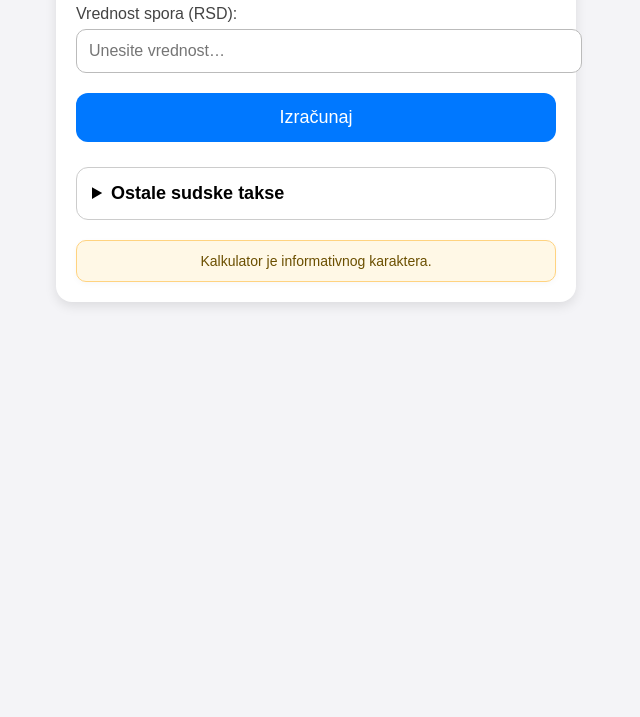
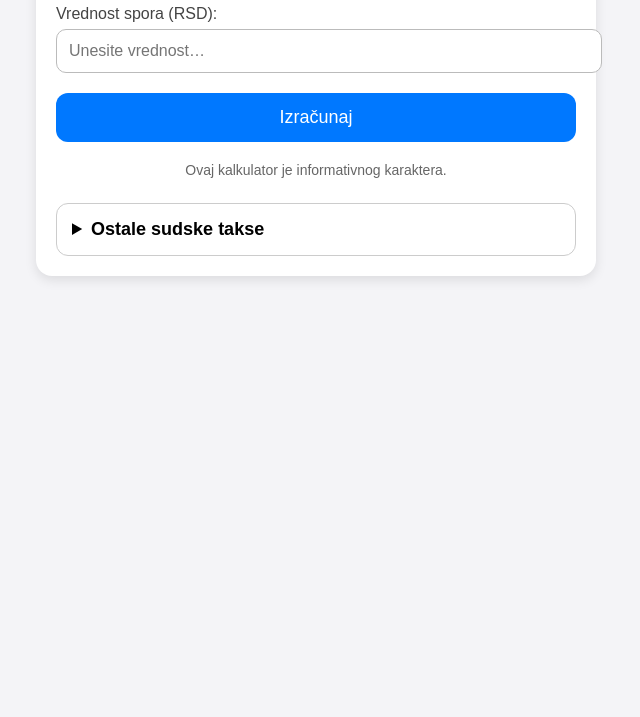
Before and after one commit to urke-86/Kalkulator-sudske-takse, a plain HTML site: page index.html in a window 1280 px wide. Shown: the part 83-800 px from the top of the page, without its empty margins (324-964 px from the left). Drawn offline with Linux system fonts and the light colour scheme.

Commit message:
index.html

```diff
--- a/index.html
+++ b/index.html
@@ -16,7 +16,7 @@
         background: white;
         padding: 20px;
         border-radius: 16px;
-        max-width: 480px;
+        max-width: 520px;
         margin: auto;
         box-shadow: 0 4px 12px rgba(0,0,0,0.1);
     }
@@ -68,7 +68,12 @@
     .item b {
         color: #000;
     }
-    /* Dropdown */
+    .note {
+        margin-top: 20px;
+        font-size: 14px;
+        color: #666;
+        text-align: center;
+    }
     details {
         margin-top: 25px;
         padding: 15px;
@@ -89,24 +94,10 @@
         line-height: 1.45;
         color: #444;
     }
-
-    /* NOTICE */
-    .notice {
-        margin-top: 20px;
-        padding: 12px 14px;
-        background: #fff8e6;
-        border: 1px solid #ffd380;
-        border-radius: 10px;
-        font-size: 14px;
-        color: #6b4f00;
-        text-align: center;
-        box-shadow: 0 2px 6px rgba(0,0,0,0.03);
-    }
 </style>
 </head>
 
 <body>
-
 <div class="card">
     <h2>Kalkulator sudskih taksi</h2>
 
@@ -125,56 +116,40 @@
         <div class="item" id="predlog_javni"></div>
     </div>
 
-    <!-- OSTALI TEKST – DROPDOWN -->
+    <p class="note">Ovaj kalkulator je informativnog karaktera.</p>
+
     <details>
         <summary>Ostale sudske takse</summary>
         <p>
         Za žalbu protiv presude ili rešenja i za žalbu protiv rešenja u sporovima zbog smetanja poseda,
         plaća se taksa iz stava (1) ovog tarifnog broja, a u postupku pred privrednim sudom taksa iz stava (2).<br><br>
-
         Za reviziju protiv presude ili rešenja i za predlog za ponavljanje postupka plaća se dvostruka taksa iz stava (1),
         odnosno dvostruka taksa iz stava (2) ako se pobija odluka privrednog suda.<br><br>
-
         Za predlog da se prizna odluka stranog suda i za žalbu protiv rešenja po predlogu
         plaća se 2.800 RSD pred opštim sudom, odnosno 27.000 RSD pred privrednim sudom.<br><br>
-
         Za žalbu protiv rešenja o povraćaju u pređašnje stanje – polovina takse iz stava (1) ili (2),
         ali ne više od 2.800 / 27.000 RSD.<br><br>
-
         Za prvostepenu presudu i rešenje u sporovima zbog smetanja poseda taksa se plaća prema vrednosti spora
         (stav 1 tarifnog broja 1), odnosno po stavu 2 pred privrednim sudom.<br><br>
-
         Za presudu zbog propuštanja i za presudu na osnovu priznanja/odricanja – polovina takse.<br><br>
-
         Za rešenje o odbacivanju tužbe – polovina takse, najviše 15.000 / 27.000 RSD.<br><br>
-
         Za rešenje o izdavanju platnog naloga – polovina takse.<br><br>
-
         Za rešenje po predlogu za obezbeđenje ili prigovoru protiv rešenja po predlogu za izvršenje
         na osnovu verodostojne isprave – polovina takse.<br><br>
-
         Ako je nadležan javni izvršitelj – trećina takse.<br><br>
-
         Ako drugostepeni sud odbaci žalbu ili ukine presudu – ne plaća se taksa.<br><br>
-
         Ako vanredno pravno sredstvo bude odbačeno ili ukinuta odluka nižeg suda – ne plaća se taksa.
         </p>
     </details>
-
-    <!-- NOTICE ADDED -->
-    <div class="notice" role="note" aria-live="polite">
-        Kalkulator je informativnog karaktera.
-    </div>
-
 </div>
 
 <script>
 function osnovnaTaksa(A) {
     if (A <= 10000) return 2800;
-    if (A <= 100000) return 2800 + A * 0.04;
-    if (A <= 500000) return 6800 + A * 0.03;
-    if (A <= 1000000) return 32000 + A * 0.01;
-    return Math.min(53000 + A * 0.005, 105000);
+    if (A <= 100000) return 2800 + (A * 0.04);
+    if (A <= 500000) return 11000 + (A * 0.02);
+    if (A <= 1000000) return 32000 + (A * 0.01);
+    return Math.min(53000 + (A * 0.005), 105000);
 }
 
 function izracunaj() {
@@ -219,6 +194,3 @@ function izracunaj() {
     document.getElementById("rezultati").style.display = "block";
 }
 </script>
-
-</body>
-</html>
```
